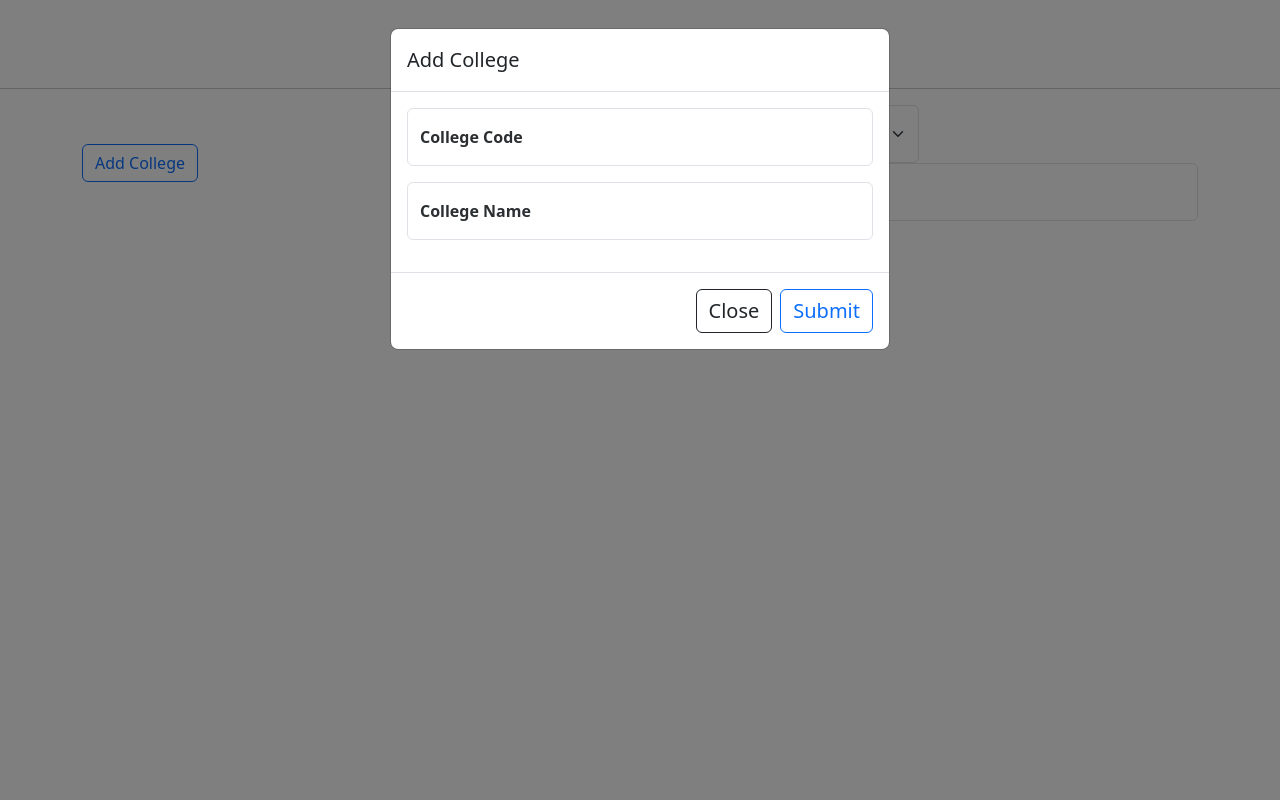
After one commit to lenard9191/ssis-flask, a Flask app: page /college in a window 1280 px wide, after a click on "Add College". The commit adds this page. Run offline with Flask 3, Linux system fonts and the light colour scheme; data that the repository does not hold is empty.

Commit message:
added college add functionality

```diff
--- a/ssis/routes/college.py
+++ b/ssis/routes/college.py
@@ -1,6 +1,6 @@
 from flask import Blueprint
 from flask import current_app as app
-from flask import render_template , request, redirect, url_for, session
+from flask import render_template, request, redirect, jsonify, url_for
 from ..models.College import College
 
 college_bp = Blueprint(
@@ -31,3 +31,26 @@ def college_search():
         else:
             return render_template('college_home.html', colleges=colleges, collegeInput = input , hideAdd=True,search = True)
     return redirect(url_for('college_bp.college'))
+
+
+@college_bp.route("/college/add", methods=['GET', 'POST'])
+def college_add():
+    code = request.form.get('code')
+    name = request.form.get('name')
+
+    exist_college = College.check_existing_code(code)
+    if exist_college:
+        error = f"College Code: {code} is already taken"
+        return jsonify({
+            'error' : error
+        })
+
+    else:
+        try:
+            college = College(code=code,name=name)
+            college.add()
+            return redirect(url_for("college_bp.college"))
+        except Exception as e:
+            return jsonify({
+                'error' : e
+            })
--- a/ssis/static/college.js
+++ b/ssis/static/college.js
@@ -1,10 +1,30 @@
 $(document).ready(function () {
     $('#gobackcollege').on("click", function() {
         window.location.href = "/college"
+    });
 
-
+    $("#addCollegeForm").on("submit", function (event) {
+        $.ajax({
+            data: {
+                code: $("#college_code").val(),
+                name: $("#college_name").val(),
+            },
+            type: "POST",
+            url: "/college/add",
+        }).done(function (data) {
+            if (data.error) {
+                $("#errorcollegeaddmsg").text(data.error).show();
+            }
+            else {
+                alert("Successfully added college")
+                window.location.href = "/college"
+            }
+        });x
+        event.preventDefault();
     });
 
 
 
+
+
 });
--- /dev/null
+++ b/ssis/templates/college_add.html
@@ -0,0 +1,75 @@
+<div
+  class="modal fade"
+  id="addCollege"
+  data-bs-backdrop="static"
+  data-bs-keyboard="false"
+  tabindex="-1"
+  aria-labelledby="addCollegeLabel"
+  aria-hidden="true"
+>
+  <div class="modal-dialog">
+    <div class="modal-content">
+      <div class="modal-header">
+        <h1 class="modal-title fs-5" id="addCollegeLabel">Add College</h1>
+      </div>
+      <div class="modal-body">
+        <form id="addCollegeForm" autocomplete="off">
+          <div class="form-floating mb-3">
+            <input
+              type="text"
+              class="form-control"
+              id="college_code"
+              name="college_code"
+              placeholder="College Code"
+              required
+              value="{{ request.form['code'] }}"
+              maxlength="20"
+            />
+            <label for="college_code" class="text-secondary-emphasis fw-bold"
+              >College Code</label
+            >
+          </div>
+          <div class="form-floating mb-3">
+            <input
+              type="text"
+              class="form-control"
+              id="college_name"
+              name="college_name"
+              placeholder="College name"
+              autocomplete="off"
+              required
+              value="{{ request.form['name'] }}"
+            />
+            <label for="college_name" class="text-secondary-emphasis fw-bold"
+              >College Name</label
+            >
+          </div>
+        </form>
+        <div
+          class="alert alert-danger"
+          id="errorcollegeaddmsg"
+          name="errorcollegeaddmsg"
+          role="alert"
+          style="display: none"
+        ></div>
+      </div>
+      <div class="modal-footer">
+        <button
+          type="button"
+          class="btn btn-outline-dark fs-5"
+          data-bs-target="#addCollege"
+          data-bs-dismiss="modal"
+        >
+          Close
+        </button>
+        <button
+          type="submit"
+          form="addCollegeForm"
+          class="btn btn-outline-primary fs-5"
+        >
+          Submit
+        </button>
+      </div>
+    </div>
+  </div>
+</div>
--- a/ssis/templates/college_home.html
+++ b/ssis/templates/college_home.html
@@ -9,7 +9,7 @@
     </button>
     {% endif %}
     {% if not hideAdd %}
-    <button type="button" class="btn btn`-outline-primary" data-bs-toggle="modal" data-bs-target="#addCollege">
+    <button type="button" class="btn btn-outline-primary" data-bs-toggle="modal" data-bs-target="#addCollege">
       Add College
     </button>
     {% endif %}
```
